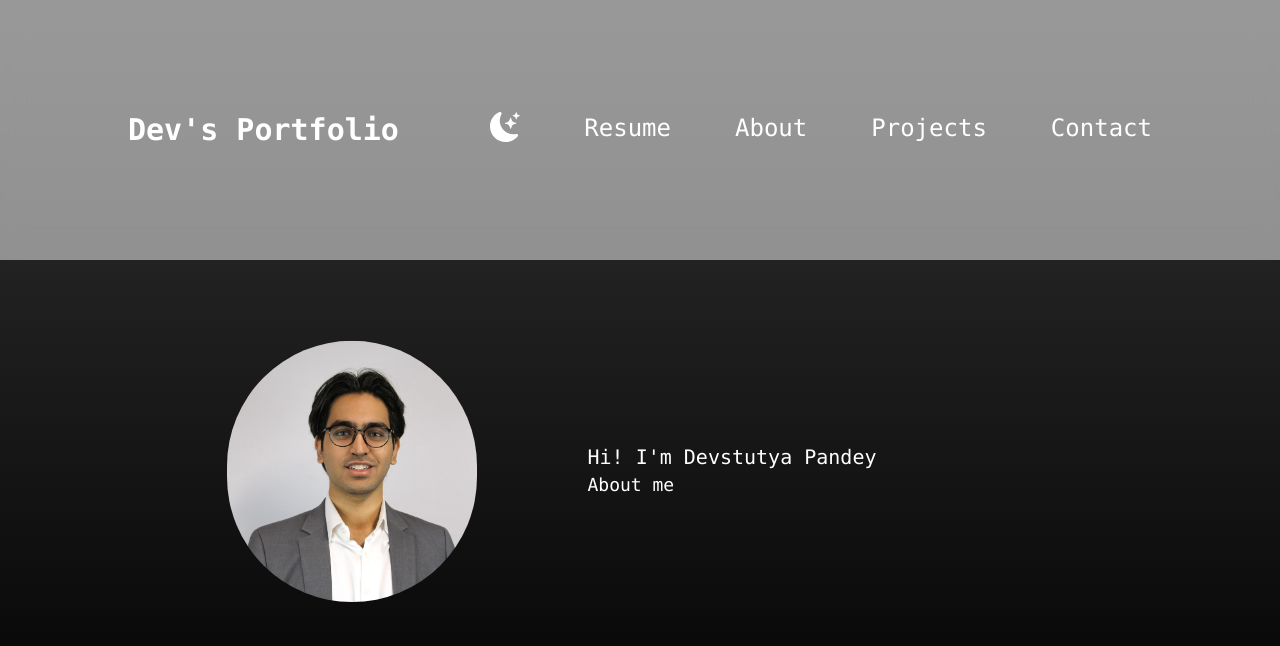
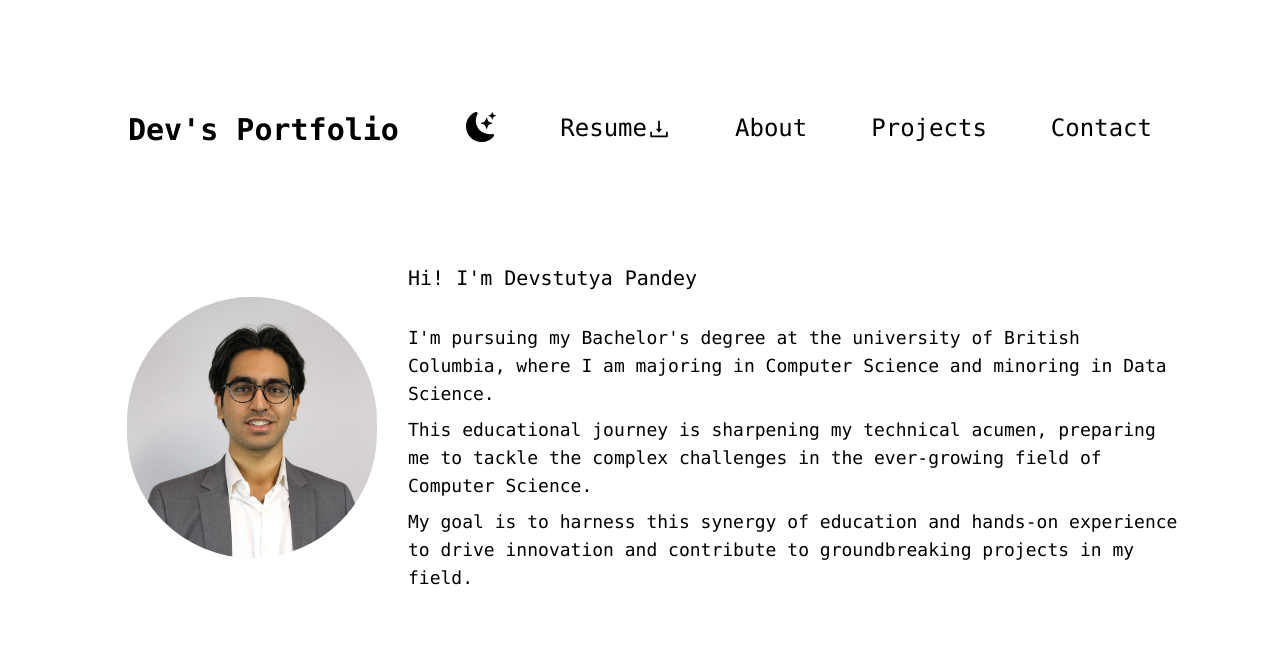
Before and after one commit to Devstutya/portfolio, a Next.js app: page / in a window 1280 px wide. Shown: the top 646 px of the page. Built offline with nearby package versions, Linux system fonts and the light colour scheme.

Commit message:
Added dark mode and resume download

```diff
--- a/src/app/page.js
+++ b/src/app/page.js
@@ -1,31 +1,53 @@
+"use client";
 import Image from "next/image";
 import Head from "next/head";
+import { useState, useEffect } from "react";
 import { BsFillMoonStarsFill } from "react-icons/bs";
+import { AiOutlineDownload } from "react-icons/ai";
+import { FaGithub, FaLinkedin } from "react-icons/fa";
 
 export default function Home() {
+  const [darkMode, setDarkMode] = useState(false);
+
+  useEffect(() => {
+    if (darkMode) {
+      document.body.classList.add("dark");
+    } else {
+      document.body.classList.remove("dark");
+    }
+  }, [darkMode]);
+
+  const toggleDarkMode = () => {
+    setDarkMode(!darkMode);
+  };
+
   return (
-    <div>
+    <div className={darkMode ? "bg-dark text-white" : "bg-light text-black"}>
       <Head>
         <title>Devstutya Pandey</title>
       </Head>
       {/*Main container*/}
       <main className="flex min-h-screen flex-col items-center justify-between p-24">
-        {/* Container for the header and navigation */}
+        {/*Main content of the page*/}
         <div className="z-10 max-w-5xl w-full items-center justify-between font-mono text-sm lg:flex">
-          {/* Padding between the top of the page and the nav bar*/}
-          <div className="fixed left-0 top-0 flex w-full justify-between bg-white/50 backdrop-blur-lg dark:bg-white/20 p-28">
-            {/* Header title */}
+          {/*Nav bar flex container with padding*/}
+          <div className={`fixed left-0 top-0 flex w-full justify-between p-28 ${darkMode ? "bg-customDarkNavBg" : "bg-white/50"} backdrop-blur-lg dark:bg-customDarkNavBg`}>
             <p className="flex items-center ml-4">
               <code className="text-3xl font-mono font-bold">Dev's Portfolio</code>
             </p>
-            {/* Navigation menu */}
+            {/* Navigation */}
             <nav className="mr-4">
               <ul className="flex space-x-16">
                 <li>
-                  <BsFillMoonStarsFill className="cursor-pointer text-3xl hover:scale-125 transition-transform" />
+                  <BsFillMoonStarsFill
+                    className={`cursor-pointer text-3xl hover:scale-125 transition-transform ${darkMode ? "text-white" : "text-black"}`}
+                    onClick={toggleDarkMode}
+                  />
                 </li>
                 <li className="hover:scale-125 text-2xl transition-transform">
-                  <a className="bg-black-500 rounded" href="#resume">Resume</a>
+                  <a className="bg-black-500 rounded" href="/resume.pdf" download="Devstutya_Pandey_Resume.pdf">Resume
+                    <AiOutlineDownload className="inline-block text-2xl" />
+                  </a>
                 </li>
                 <li className="hover:scale-125 text-2xl transition-transform">
                   <a href="#about">About</a>
@@ -41,7 +63,7 @@ export default function Home() {
           </div>
         </div>
         <div className="flex flex-col items-center justify-center">
-          <div className="flex items-center justify-center space-x-4 mb-32 mr-40">
+          <div className="flex items-center justify-center space-x-4 mb-28 ml-12">
             <Image
               src="/FormalPic.jpg"
               alt="Devstutya Pandey"
@@ -49,9 +71,11 @@ export default function Home() {
               height={200}
               className="rounded-full zoomed-right"
             />
-            <div>
-              <h1 className="text-xl font-mono ml-32">Hi! I'm Devstutya Pandey</h1>
-              <p className="text-lg font-mono ml-32">About me</p>
+            <div id="about">
+              <h1 className="text-xl font-mono ml-12">Hi! I'm Devstutya Pandey</h1>
+              <p className="text-lg font-mono mt-8 ml-12">I'm pursuing my Bachelor's degree at the university of British Columbia, where I am majoring in Computer Science and minoring in Data Science.</p>
+              <p className="text-lg font-mono mt-2 ml-12">This educational journey is sharpening my technical acumen, preparing me to tackle the complex challenges in the ever-growing field of Computer Science.</p>
+              <p className="text-lg font-mono mt-2 ml-12">My goal is to harness this synergy of education and hands-on experience to drive innovation and contribute to groundbreaking projects in my field.</p>
             </div>
           </div>
         </div>
--- a/tailwind.config.js
+++ b/tailwind.config.js
@@ -18,5 +18,18 @@ module.exports = {
       },
     },
   },
+  darkMode: 'class', // Enable class-based dark mode
+  theme: {
+    extend: {
+      colors: {
+        dark: '#121212', // Example dark mode background color
+        light: '#ffffff', // Example light mode background color
+        customDarkNavBg: '#1a1a1a', // Custom dark mode navbar background color
+      },
+    },
+  },
+  variants: {
+    extend: {},
+  },
   plugins: [],
 };
```
Also changed, not shown: 1 other file (tests, documents, lock files or other folders).
